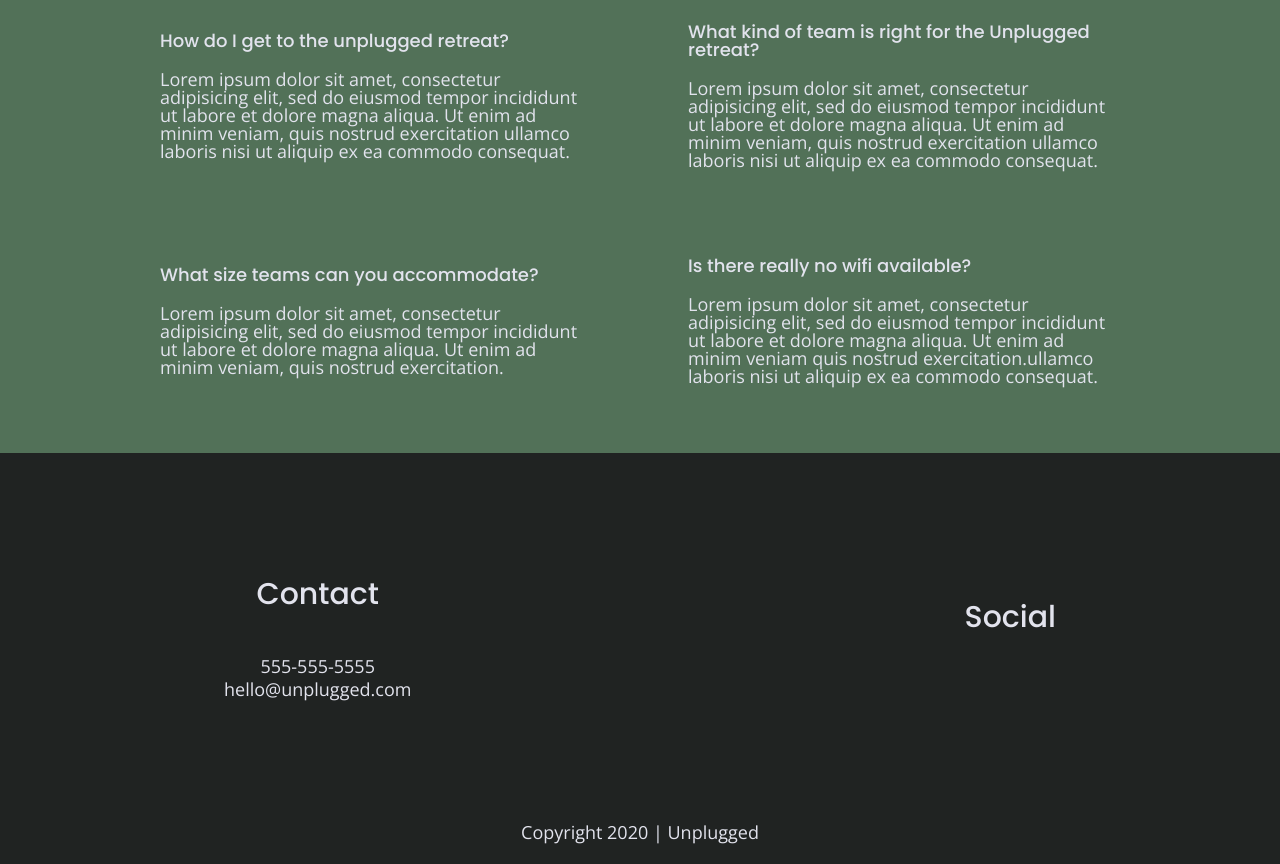
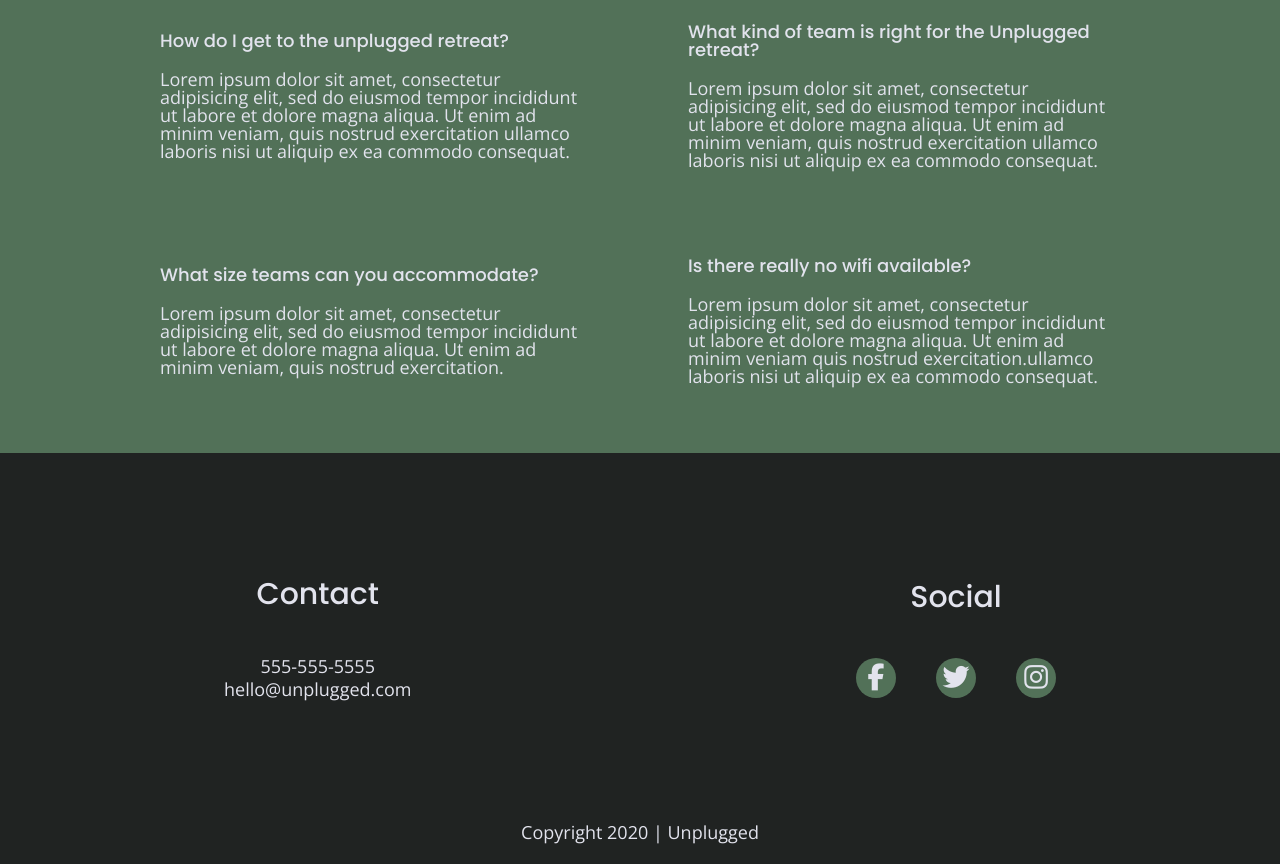
Before and after one commit to DeAnn-Marie/unplugged-retreat, a website: page html5-boilerplate_v8.0.0/faq/index.html in a window 1280 px wide. Shown: the part 293-1157 px from the top of the page. Drawn offline with nearby package versions, Linux system fonts and the light colour scheme.

Commit message:
Icons completed

```diff
--- a/html5-boilerplate_v8.0.0/css/main.css
+++ b/html5-boilerplate_v8.0.0/css/main.css
@@ -99,7 +99,6 @@ body {
   font-size: 1em;
   text-align: left;
   color: #e2e3ed;
-
 }
 
 ul,
@@ -132,7 +131,7 @@ p {
 }
 
 img {
-  width: 100%;
+  max-width: 100%;
 }
 
 figure {
@@ -234,6 +233,14 @@ footer .social-icons p {
   display: flex;
   justify-content: center;
   align-items: center;
+  background: #527158;
+  border-radius: 50%;
+  width: 40px;
+  height: 40px;
+}
+
+footer a i {
+  font-size: 1.5em;
 }
 
 footer .copyright {
@@ -689,6 +696,11 @@ input[type=button] {
     width: 100%;
   }
 
+  footer .social-icons {
+    width: 12.5em;
+    justify-content: space-between;
+  }
+
     /*----------------------------------------------------------
       About Page
      ----------------------------------------------------------*/
--- a/html5-boilerplate_v8.0.0/faq/index.html
+++ b/html5-boilerplate_v8.0.0/faq/index.html
@@ -105,13 +105,15 @@
     <h4>Social</h4>
   <div class="social-icons">
     <p>
-          <a href="https://www.facebook.com/yoursite" target="_blank"></a>
+      <a href="https://www.facebook.com/yoursite" target="_blank">
+        <i class="fab fa-facebook-f"></i>
+      </a>
     </p>
     <p>
-          <a href="https://www.twitter.com/yoursite" target="_blank"></a>
+      <a href="https://www.twitter.com/yoursite" target="_blank"><i class="fab fa-twitter"></i></a>
     </p>
     <p>
-          <a href="https://www.instagram.com/yoursite" target="_blank"></a>
+      <a href="https://www.instagram.com/yoursite" target="_blank"><i class="fab fa-instagram"></i></a>
     </p>
       </div>
     </div>
```
Also changed, not shown: html5-boilerplate_v8.0.0/about/index.html (+5 -3 lines), html5-boilerplate_v8.0.0/index.html (+5 -3 lines). Lines whose indentation alone changed are shown as unchanged.
